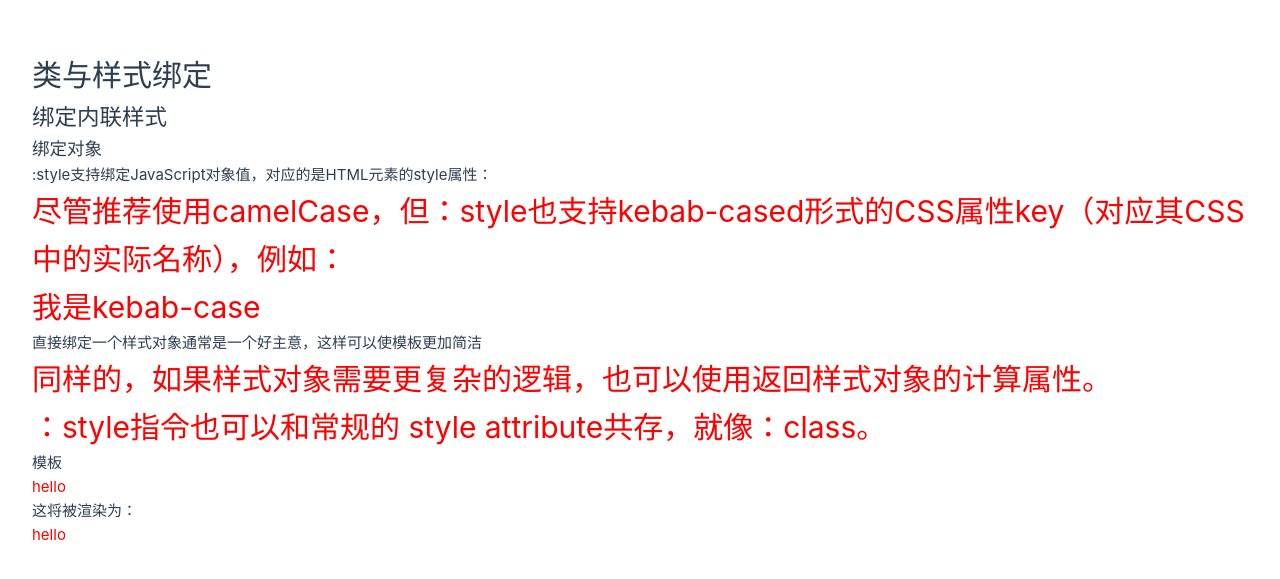
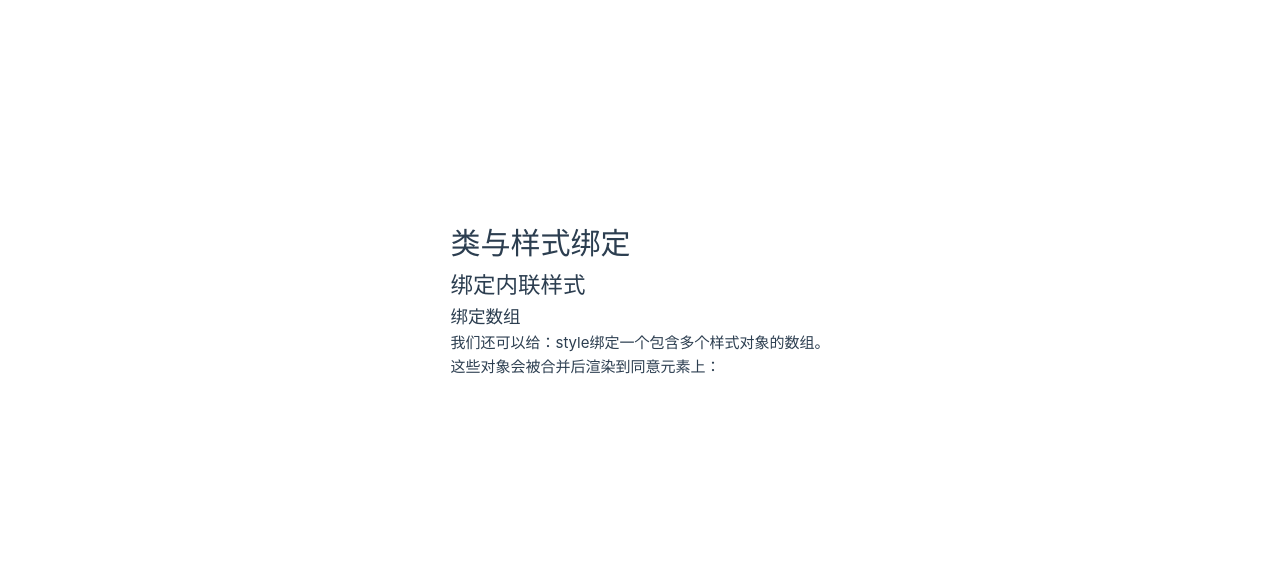
Before and after one commit to ShenlongDev/vue_xx, a Vue app: page / in a window 1280 px wide. Shown: the part 101-680 px from the top of the page. Built offline with nearby package versions, Linux system fonts and the light colour scheme.

Commit message:
绑定数组

```diff
--- a/src/MyApp.vue
+++ b/src/MyApp.vue
@@ -11,23 +11,10 @@ const sstyleObject = reactive({
 <template>
   <h1>类与样式绑定</h1>
   <h2>绑定内联样式</h2>
-  <h3>绑定对象</h3>
-  <p>:style支持绑定JavaScript对象值，对应的是HTML元素的style属性：</p>
-  <div :style="{ color: activeColor, fontSize: fontSize + 'px' }">
-    <p>尽管推荐使用camelCase，但：style也支持kebab-cased形式的CSS属性key（对应其CSS中的实际名称），例如：</p>
-    <div :style="{ 'font-size': fontSize + 'px' }">我是kebab-case</div>
-  </div>
-  <p>直接绑定一个样式对象通常是一个好主意，这样可以使模板更加简洁</p>
-
-  <div :style="sstyleObject">
-    <p>同样的，如果样式对象需要更复杂的逻辑，也可以使用返回样式对象的计算属性。</p>
-    <p>：style指令也可以和常规的 style attribute共存，就像：class。</p>
-  </div>
-
-  模板
-  <h1 style="color: red" :style="'font-size: 1em'">hello</h1>
-  这将被渲染为：
-  <h1 style="color: red; font-size: 1em;">hello</h1>
+  <h3>绑定数组</h3>
+  <p>我们还可以给：style绑定一个包含多个样式对象的数组。</p>
+  <p>这些对象会被合并后渲染到同意元素上：</p>
+  <div :style="[baseStyles, overridingStyles]"></div>
 </template>
 
 <style scoped></style>
```
